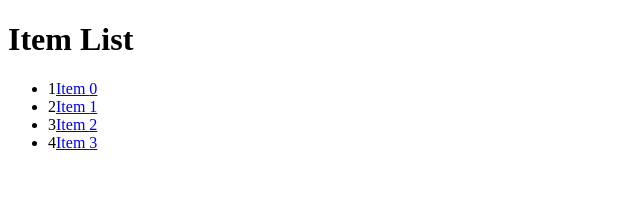
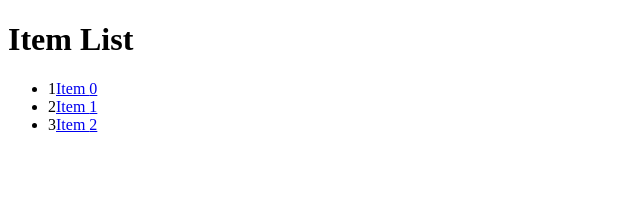
Before and after one commit to acciojob/router-list-happydagar6, a React app: page / in a window 1280 px wide. Shown: the top 224 px of the page, without its empty margins (0-640 px from the left). Built offline with nearby package versions, Linux system fonts and the light colour scheme.

Commit message:
Refactor ItemDetail and ItemList components for consistency and clarity

```diff
--- a/src/components/ItemDetail.js
+++ b/src/components/ItemDetail.js
@@ -1,15 +1,15 @@
-import React from 'react'
-import { useParams } from 'react-router-dom'
+import React from 'react';
+import { useParams } from 'react-router-dom';
 
 const ItemDetail = () => {
-    const { id } = useParams();
+  const { id } = useParams();
 
   return (
     <div>
       <h1>Item {id}</h1>
-      <p>Description for item {id}</p>
+      <p>Description for Item {id}</p>
     </div>
-  )
-}
+  );
+};
 
 export default ItemDetail;
--- a/src/components/ItemList.js
+++ b/src/components/ItemList.js
@@ -2,7 +2,7 @@ import React from 'react'
 import { Link } from 'react-router-dom'
 
 const ItemList = () => {
-    const items = [1, 2, 3, 4];
+    const items = [1, 2, 3];
   return (
     <div>
       <h1>Item List</h1>
```
